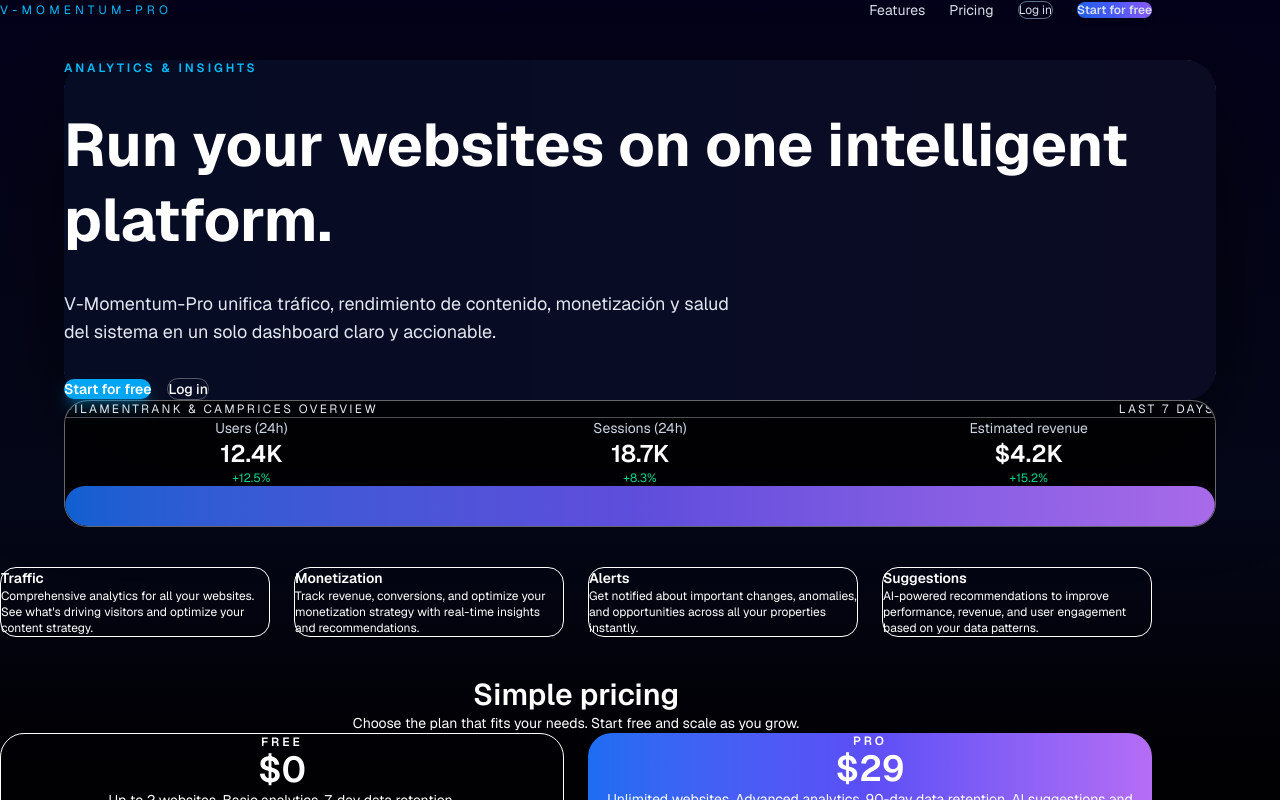
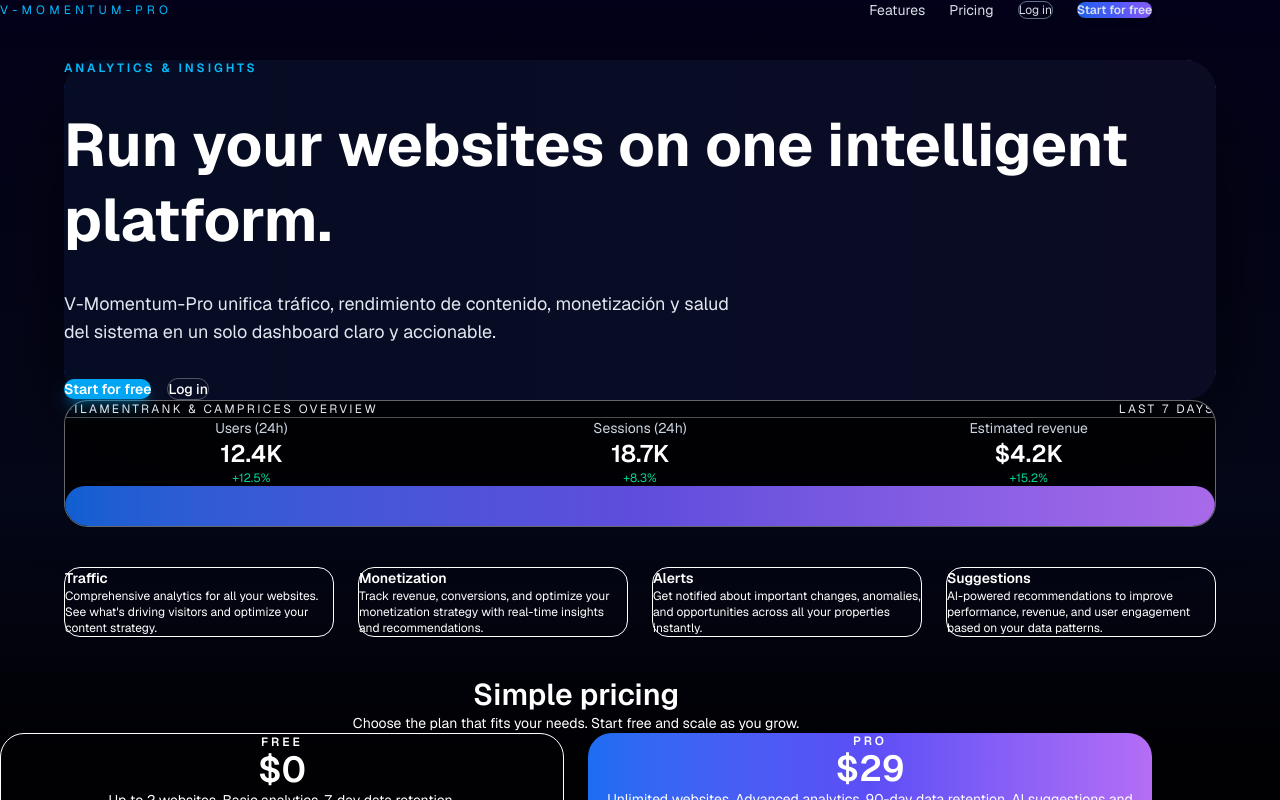
Before and after one commit to gemamaxgroup-ai/v-momentum-pro, a Next.js app: page / in a window 1280 px wide. Shown: the top 800 px of the page. Built offline with nearby package versions, Linux system fonts and the light colour scheme.

Commit message:
style: align features section with hero centered layout using flex justify-center wrapper

```diff
--- a/components/landing/LandingPage.tsx
+++ b/components/landing/LandingPage.tsx
@@ -121,7 +121,8 @@
 
         {/* Sección Features */}
         <section id="features" className="pt-4">
-          <div className="w-full max-w-6xl mx-auto">
+          <div className="flex w-full justify-center">
+            <div className="w-full max-w-6xl mx-4">
               <div className="grid gap-6 md:grid-cols-4">
                 <div className="rounded-2xl border border-vm-border/50 bg-vm-panel/60 p-4 text-sm">
                   <h3 className="font-semibold mb-2 text-vm-textMain">Traffic</h3>
@@ -146,6 +147,7 @@
                   <p className="text-xs text-vm-textMuted">
                     AI-powered recommendations to improve performance, revenue, and user engagement based on your data patterns.
                   </p>
+                </div>
               </div>
             </div>
           </div>
```
Lines whose indentation alone changed are shown as unchanged.
